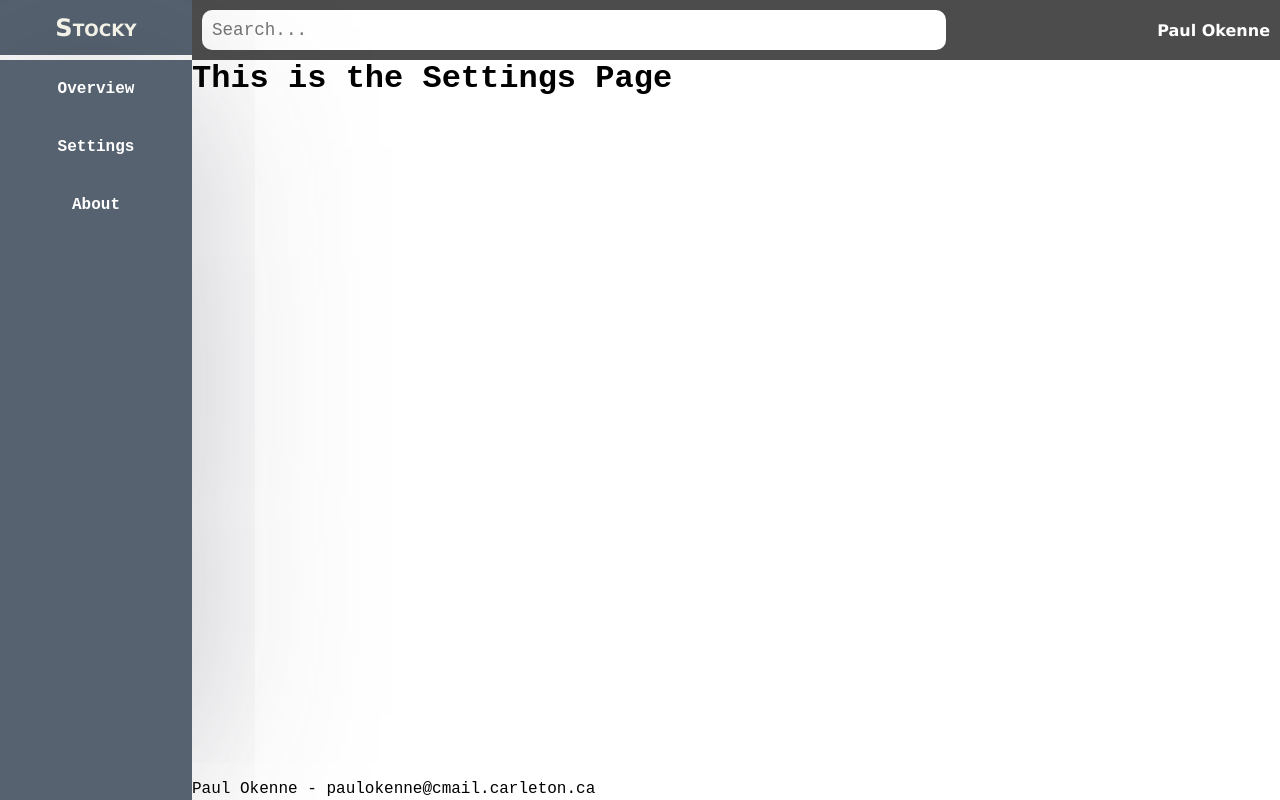
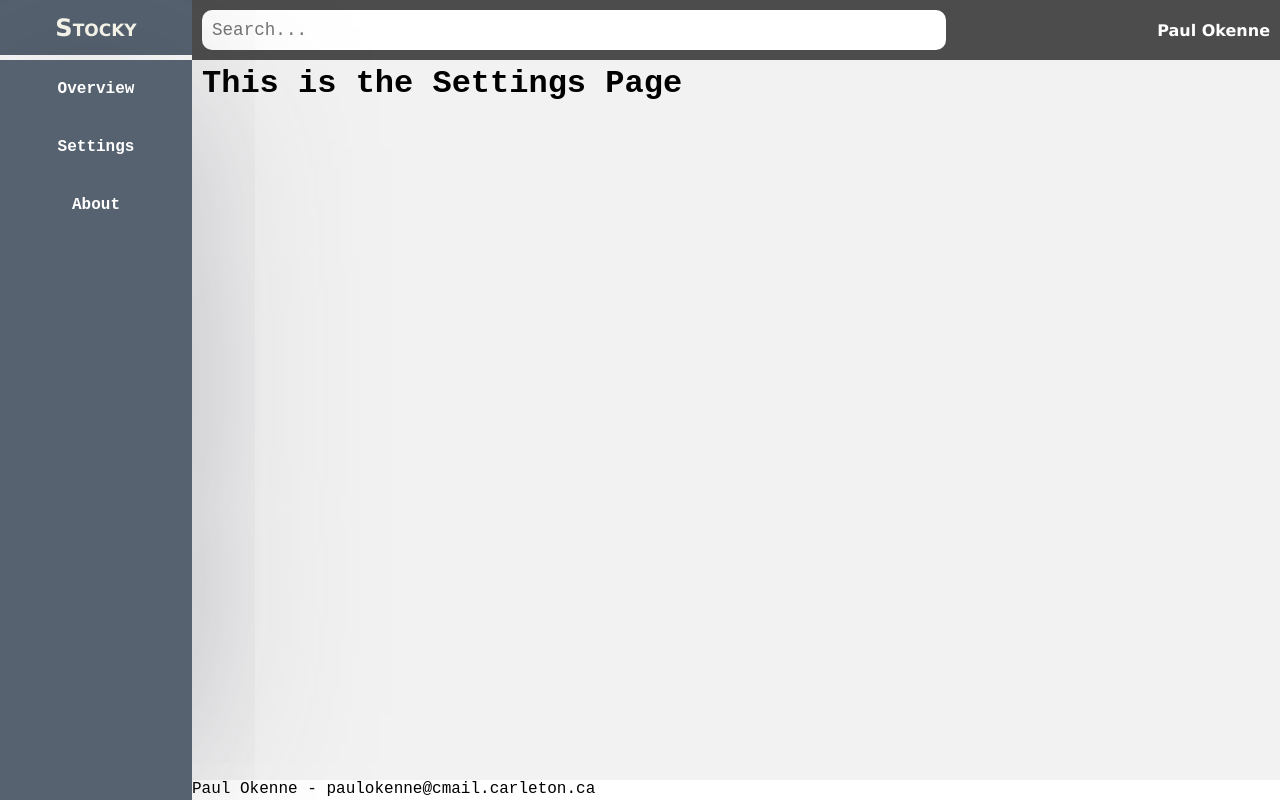
Before and after one commit to TheUcheojor/stocky, a React (Create React App) app in the folder stocky-frontend/: page /settings in a window 1280 px wide. Built offline with nearby package versions, Linux system fonts and the light colour scheme.

Commit message:
refact: update element id property to class

```diff
--- a/stocky-frontend/src/pages/NotFoundPage.js
+++ b/stocky-frontend/src/pages/NotFoundPage.js
@@ -1,7 +1,8 @@
 import React from 'react'
 
 const NotFoundPage=()=>(
-    <div id='content'>
+
+    <div id='content not-found-page'>
          <h1> 404 - Page Not Found</h1>
 
     </div>
--- a/stocky-frontend/src/pages/OverviewPage/OverviewPage.js
+++ b/stocky-frontend/src/pages/OverviewPage/OverviewPage.js
@@ -51,7 +51,7 @@ const OverviewPage=({ email })=>{
 
 
     return (
-        <div id='content'>
+        <div className='content overview'>
 
             <AccountDetails  equity={formatNumber(equity)} buyingPower={formatNumber(buyingPower)}/>
 
--- a/stocky-frontend/src/pages/SettingsPage.js
+++ b/stocky-frontend/src/pages/SettingsPage.js
@@ -2,7 +2,7 @@ import React from 'react'
 
 const SettingsPage=()=>(
 
-    <div id='content'>
+    <div class='content settings'>
         <h1>This is the Settings Page</h1>
     </div>
 )
```
